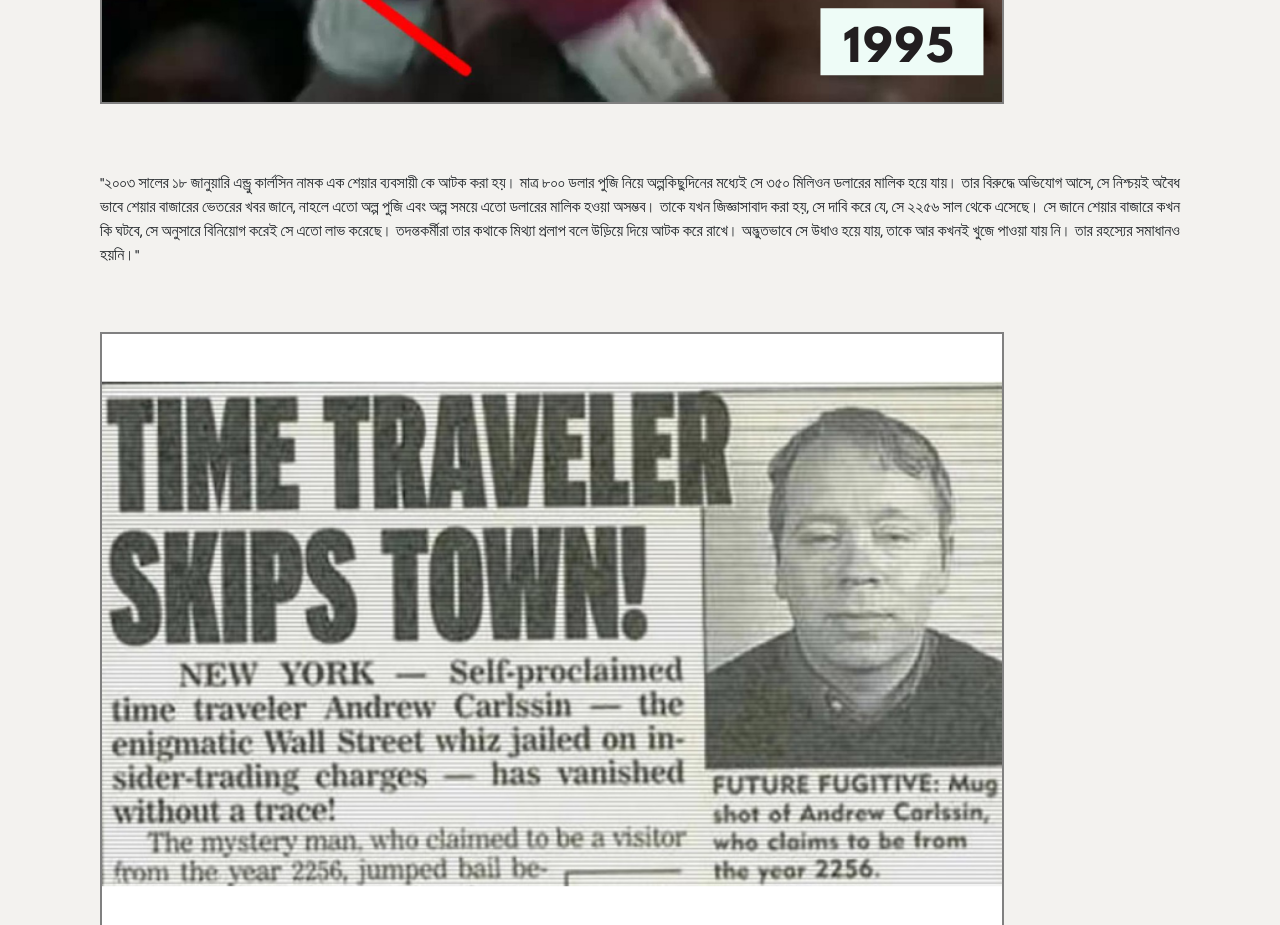
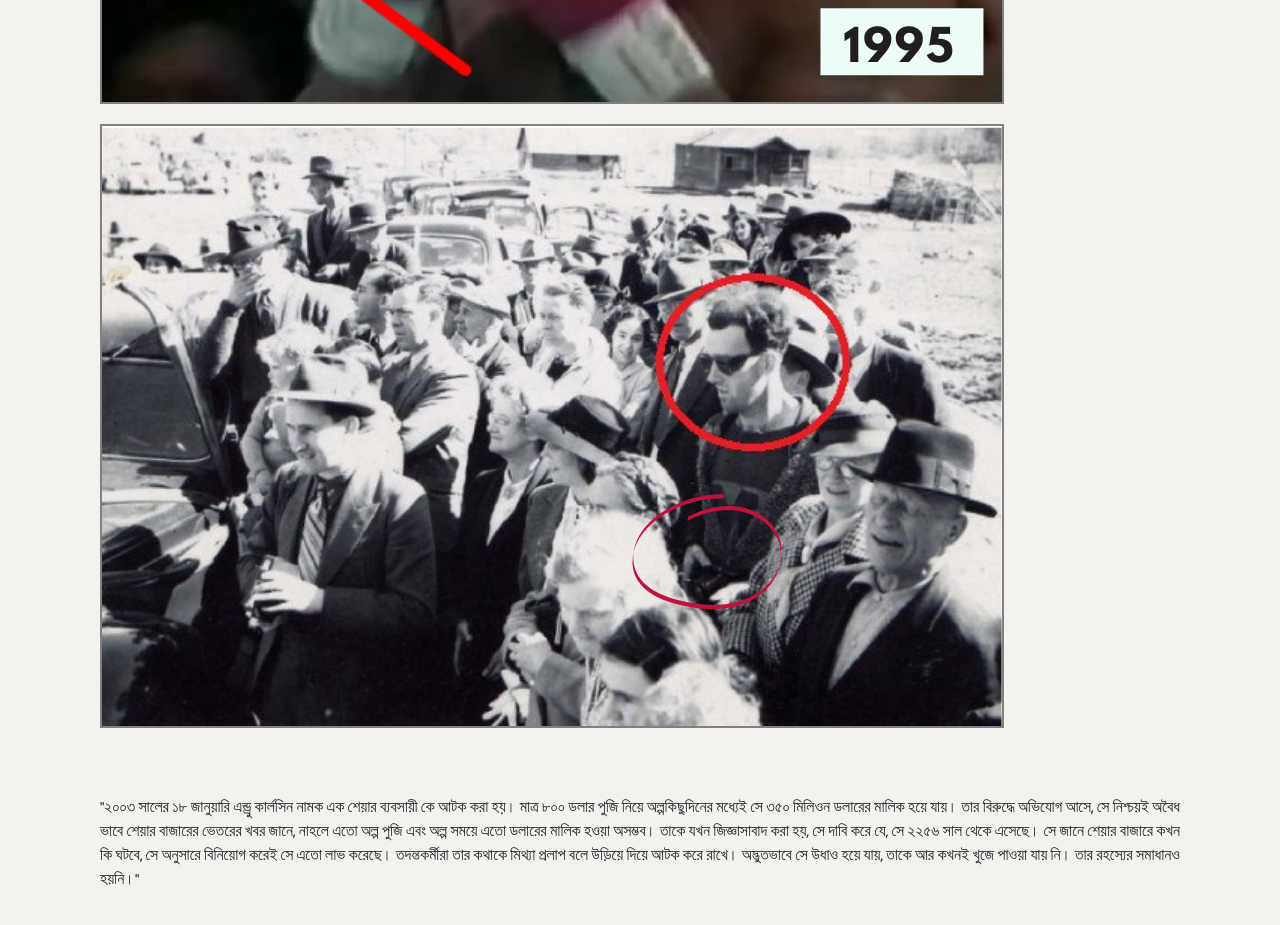
Before and after one commit to HasibRockie/hasibmania, a React (Create React App) app: page /posts/10 in a window 1280 px wide. Shown: the part 4540-5465 px from the top of the page. Built offline with nearby package versions, Linux system fonts and the light colour scheme.

Commit message:
post 10 updated

```diff
--- a/src/Pages/Posts/Post10/Post10.js
+++ b/src/Pages/Posts/Post10/Post10.js
@@ -7,6 +7,7 @@
 import img10_4 from "../../images/post10-4.png";
 import img10_5 from "../../images/post10-5.png";
 import img10_6 from "../../images/post10-6.png";
+import img10_7 from "../../images/post10-7.png";
 
 const Post10 = () => {
   return (
@@ -124,7 +125,9 @@
         </p>
         <br />
         <br />
-        <img src={img10_3} alt="post 10-3" /><br /><br /><br />
+        <img src={img10_3} alt="post 10-3" />
+        <img src={img10_7} alt="post 10-7" />
+        <br /><br /><br />
         <p>
             "২০০৩ সালের ১৮ জানুয়ারি এন্ড্রু কার্লসিন নামক এক শেয়ার ব্যবসায়ী কে আটক করা হয়। মাত্র ৮০০ ডলার পুজি নিয়ে অল্পকিছুদিনের মধ্যেই সে ৩৫০ মিলিওন ডলারের মালিক হয়ে যায়। তার বিরুদ্ধে অভিযোগ আসে, সে নিশ্চয়ই অবৈধ ভাবে শেয়ার বাজারের ভেতরের খবর জানে, নাহলে এতো অল্প পুজি এবং অল্প সময়ে এতো ডলারের মালিক হওয়া অসম্ভব। তাকে যখন জিজ্ঞাসাবাদ করা হয়, সে দাবি করে যে, সে ২২৫৬ সাল থেকে এসেছে। সে জানে শেয়ার বাজারে কখন কি ঘটবে, সে অনুসারে বিনিয়োগ করেই সে এতো লাভ করেছে। তদন্তকর্মীরা তার কথাকে মিথ্যা প্রলাপ বলে উড়িয়ে দিয়ে আটক করে রাখে। অদ্ভুতভাবে সে উধাও হয়ে যায়, তাকে আর কখনই খুজে পাওয়া যায় নি। তার রহস্যের সমাধানও হয়নি।"
           {" "}
```
Also changed, not shown: src/Pages/images/post10-7.png (added).
